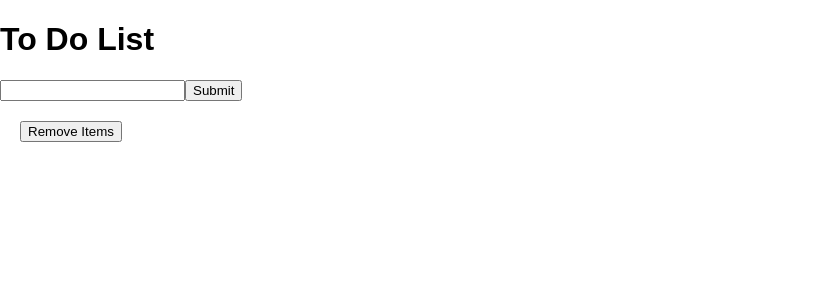
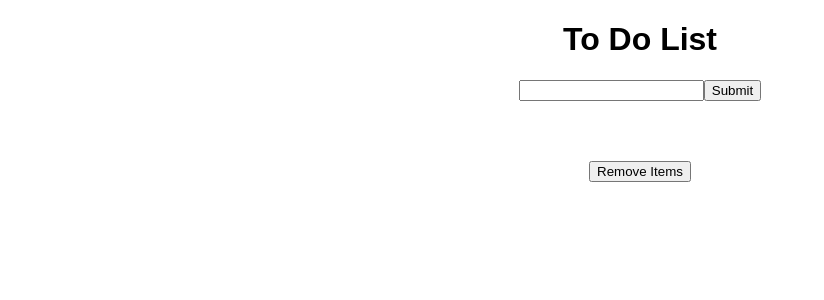
Before and after one commit to bgoldfarb/react-to-do, a React (Create React App) app: page / in a window 1280 px wide. Shown: the top 300 px of the page, without its empty margins (0-824 px from the left). Built offline with nearby package versions, Linux system fonts and the light colour scheme.

Commit message:
Fixing styles

```diff
--- a/src/App.css
+++ b/src/App.css
@@ -1,5 +1,11 @@
 .App {
   text-align: center;
+
+}
+
+.user-input{
+  text-align: center;
+  height: 300px;
 }
 
 .remove-button {
@@ -14,3 +20,8 @@
   position: relative;
   margin-left: 15px;
 }
+
+.list-items{
+  position: relative;
+  padding: 20px;
+}
--- a/src/App.js
+++ b/src/App.js
@@ -44,7 +44,9 @@ constructor(props){
           <h1> To Do List </h1>
           <input value = {this.state.value} onChange = {this.handleChange}/>
           <button onClick = {this.handleSubmit}> Submit </button>
-          <List toDoListItems = {this.state.toDoListItems}/>
+          <div className='list-items'>
+            <List toDoListItems = {this.state.toDoListItems}/>
+          </div>
           <div className = 'remove-button'>
           <button id = 'btn'  onClick = {this.removeItems}> Remove Items </button>
           </div>
```
